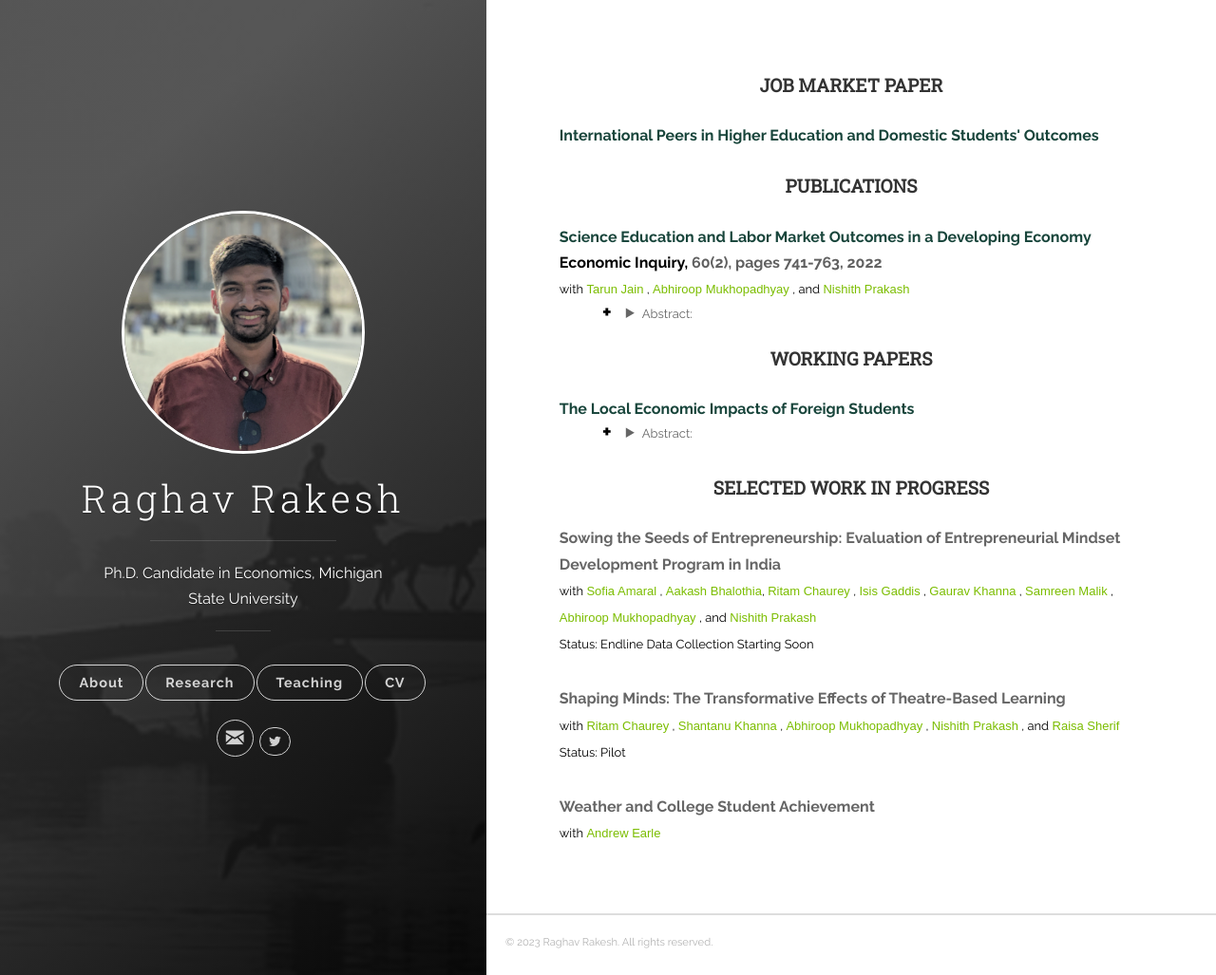
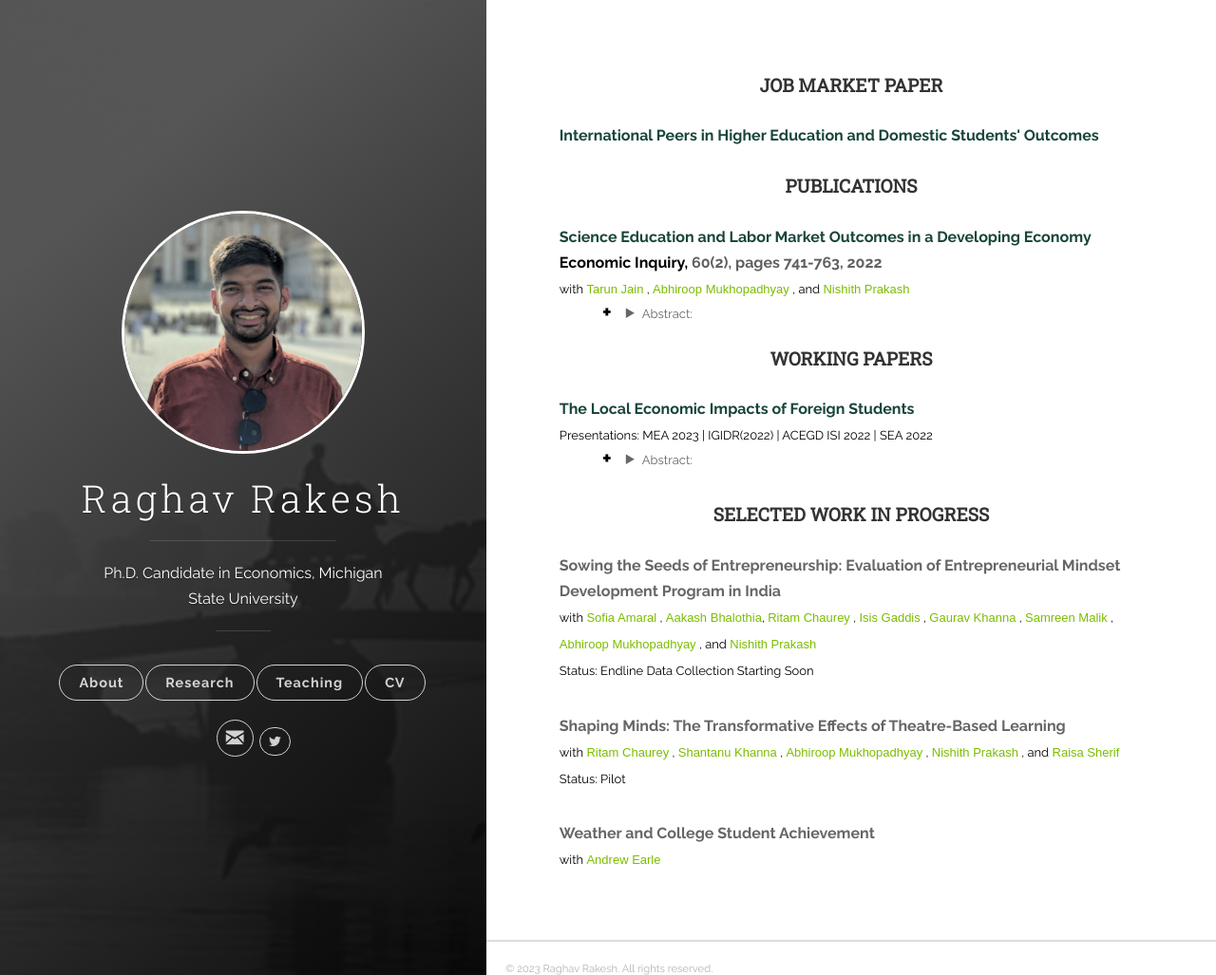
Before and after one commit to raghavrakesh/raghavrakesh.github.io, a Jekyll site: the page built from _posts/2018-06-13-research.markdown, in a window 1280 px wide and 1027 px high. Shown: the whole window at 95% size. Built offline with Jekyll 4.4.1, drawn with Linux system fonts in a browser that asks for light colours.

Commit message:
Update 2018-06-13-research.markdown

```diff
--- a/_posts/2018-06-13-research.markdown
+++ b/_posts/2018-06-13-research.markdown
@@ -74,6 +74,7 @@ tags: [jekyll]
     </strong>
     <br>
   </b>
+  <font size="2" style="color:#000000;">Presentations: MEA 2023 | IGIDR(2022) | ACEGD ISI 2022 | SEA 2022  </font>
 </p>
 
 
```
